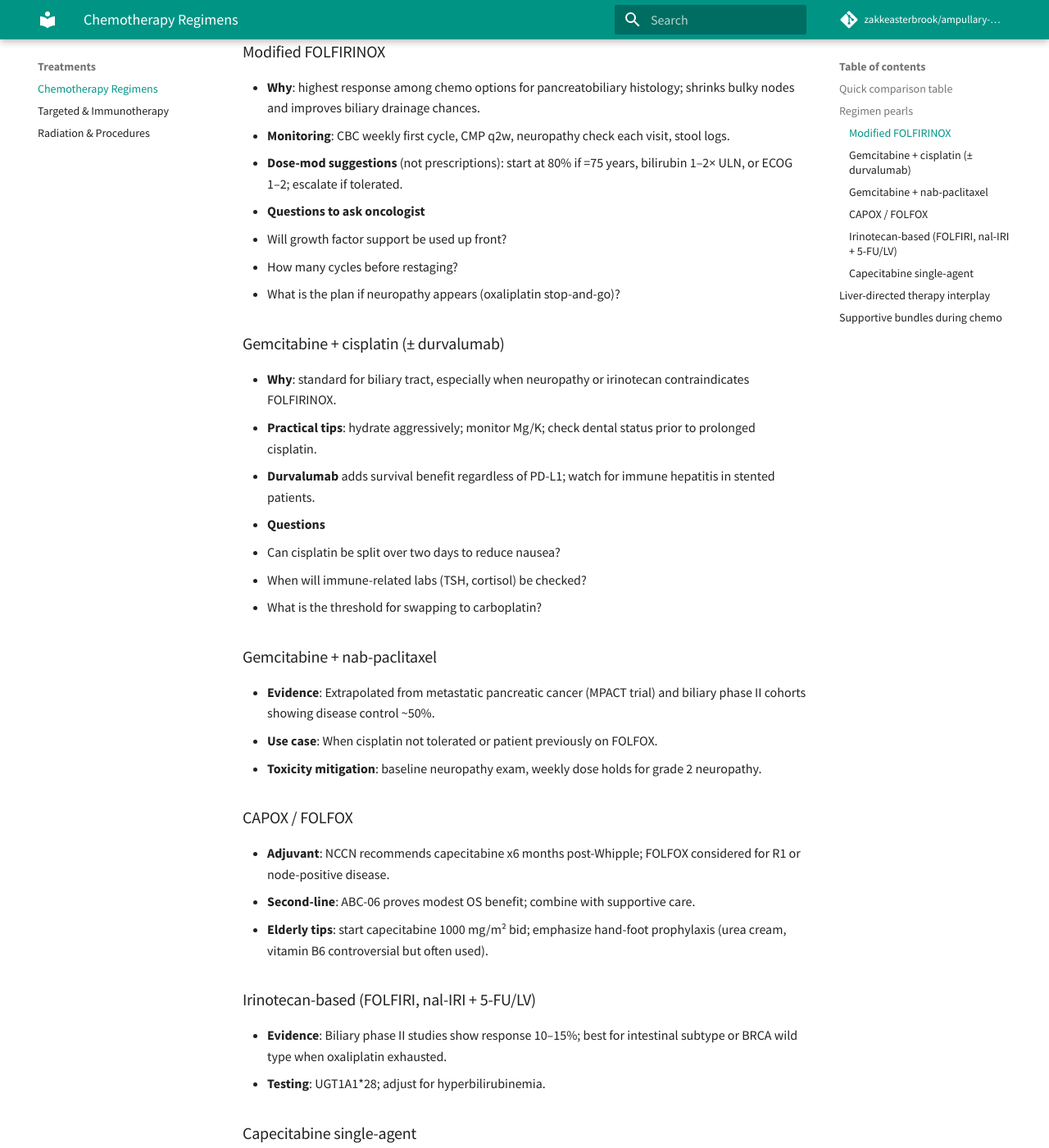
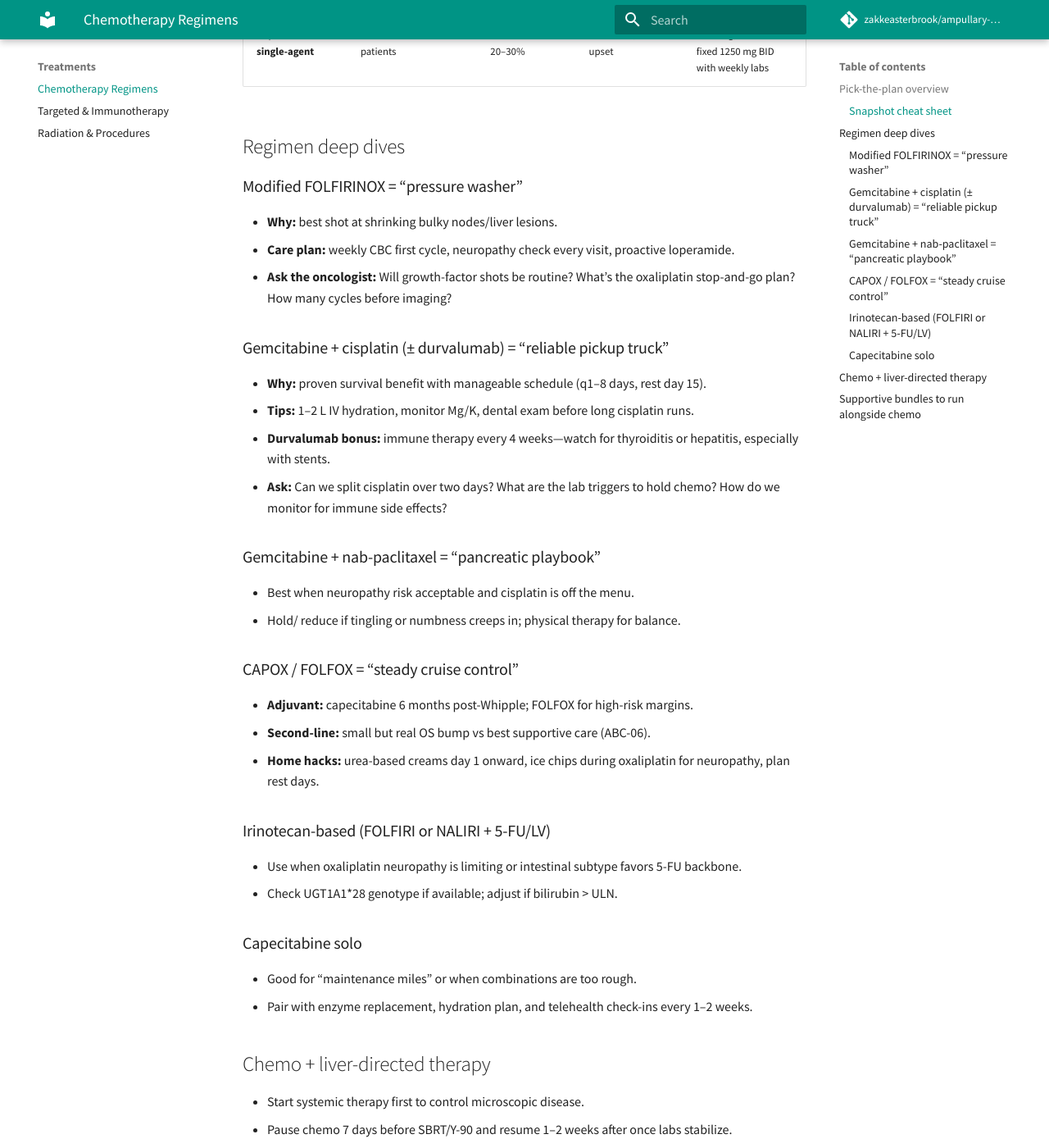
Before and after one commit to zakkeasterbrook/ampullary-duodenal-cancer-research-hub, an MkDocs documentation site: the page built from docs/treatments/chemo.md, in a window 1280 px wide and 1400 px high, scrolled down 1377 px. Shown: the whole window at 82% size. Built offline with MkDocs 1.6.1 and Material for MkDocs 9.7.7, drawn with Linux system fonts in a browser that asks for light colours; comment, search, counter and statistics services are not loaded; some of the changed text lies outside the part shown.

Commit message:
feat: open contributions and plain-language rewrites

```diff
--- a/docs/start-here.md
+++ b/docs/start-here.md
@@ -1,59 +1,65 @@
 # Start Here: Families & Care Partners
 
-**Plain-language summary:** When ampullary or duodenal cancer spreads to the liver or causes biliary blockage, the immediate goals are to keep bile flowing, stabilize nutrition, and choose a systemic therapy that matches subtype, fitness, and patient goals.
+**Plain-language summary:** Think of the body like a plumbing-and-power system. When ampullary or duodenal cancer blocks the bile “pipes” or spreads to the liver “power plant,” the first chores are keeping bile flowing, keeping calories coming in, and choosing medicine that fits the tumor type *and* the person’s strength.
 
 > **Evidence strength:** Guideline — [NCI PDQ Ampullary Cancer Treatment, 2024](https://www.cancer.gov/types/ampullary/hp/ampullary-treatment-pdq)
 
-## First 72 hours checklist
+## First 72 hours: “Stabilize the house” checklist
 
-| Task | Why it matters | Evidence |
-|------|----------------|----------|
-| Verify pathology subtype (intestinal vs pancreatobiliary) plus mismatch repair (MMR) status | Treatment selection and prognosis differ | *Guideline* |
-| Ask whether a biliary stent or drain is needed immediately | Relieves jaundice, lowers infection risk | *Guideline* |
-| Capture baseline labs (CBC, CMP, CA 19-9, CEA) and performance status (ECOG/Karnofsky) | Determines chemotherapy safety | *Guideline* |
-| Request copies of imaging, pathology, and operative notes in digital format | Fast-tracks second opinions and clinical trial pre-screening | *Consensus* |
-| Line up a palliative/supportive care consult | Symptom control improves survival and quality of life | *Randomized evidence* (Temel et al., NEJM 2010)
+- **Confirm the blueprint (pathology + MMR/MSI status).** Different subtypes act more like colorectal vs pancreatic cancer, so the chemo playbook changes. *Guideline level.*
+- **Unclog the drain (stent or external biliary drain).** If bilirubin is rising, get GI/interventional radiology to place/replace a stent before chemo. *Guideline level.*
+- **Document vitals (labs + performance status).** CBC, CMP, CA19-9/CEA, and ECOG/Karnofsky tell the team which regimens are safe. *Guideline level.*
+- **Collect every record digitally.** Imaging, pathology slides, operative notes—having a “go bag” speeds second opinions and clinical trial prescreens. *Consensus.*
+- **Invite palliative/supportive care ASAP.** They manage pain, nausea, and drain issues—the data shows longer survival and better function when they join early. *Randomized evidence (Temel et al.).*
 
-## Explaining the diagnosis
+## Explain-it-like-we’re-new
 
-- **Ampullary carcinoma** starts where the bile duct and pancreatic duct empty into the duodenum. "Pancreatobiliary type" cells resemble pancreatic ductal cells and behave more aggressively than the intestinal subtype.[1](https://pubmed.ncbi.nlm.nih.gov/19641972/)
-- **Duodenal adenocarcinoma** arises slightly farther downstream but is treated similarly when metastatic.[2](https://pubmed.ncbi.nlm.nih.gov/29998046/)
-- **Metastatic** means the disease has traveled—most commonly to the liver, peritoneum, or distant lymph nodes. Systemic therapy becomes the primary treatment.
+- **Ampullary carcinoma** lives where the bile duct and pancreatic duct meet the small intestine. If it’s **pancreatobiliary type**, picture it behaving like pancreatic cancer—faster and stickier. **Intestinal type** behaves closer to colon cancer.
+- **Duodenal adenocarcinoma** is a few inches downstream but, once metastatic, gets treated with the same systemic tools.
+- **Metastatic** simply means it has road-tripped elsewhere (liver, peritoneum, distant nodes), so whole-body therapy is needed.
 
-## Common symptom path
+**Analogy:** If the bile duct is the home’s main sewer line, tumors are tree roots invading the pipe. Stents are the plumber’s temporary inserts that keep things draining while electricians (oncologists) rewire the power grid (systemic therapy).
 
-1. **Biliary obstruction** ? dark urine, pale stools, itching, jaundice.
-2. **Stent or percutaneous drain (PTBD/PTHC)** ? usually needed before chemo; plastic stents clog sooner than metal.
-3. **Weight loss and pancreatic insufficiency** ? pancreatic enzyme capsules (pancrelipase) help fat digestion.[3](https://www.nccn.org/guidelines)
-4. **Abdominal pain or gastric outlet symptoms** ? may require nerve blocks, radiation, or enteral stents.
+## Symptom journey map
 
-## Elderly (79 y/o) considerations
+1. **Biliary obstruction** → dark urine, pale stools, itchy skin. Watch labs and call GI early.
+2. **Stent or drain placement** → plastic = temporary, metal = longer lasting but usually placed once bilirubin is down.
+3. **Pancreatic enzyme loss** → steatorrhea and weight loss. Enzyme capsules (Creon/Zenpep) act like dishwasher soap, breaking down fat so calories count.
+4. **Pain or stomach blockage** → celiac plexus blocks, antiemetics, or stents can turn the volume down.
 
-- Request a **geriatric assessment** (cognition, falls, polypharmacy) before chemotherapy. *Guideline: ASCO 2020 Older Adults Oncology.*
-- Dose-modified regimens (e.g., 80% FOLFIRINOX, CAPOX q3w, gemcitabine alone) can still provide disease control with fewer hospitalizations.[4](https://pubmed.ncbi.nlm.nih.gov/31194228/)
-- Clarify code status, advance directives, and priorities (symptom relief vs tumor shrinkage) early.
+## For older adults (e.g., 79-year-old lens)
 
-## What to ask at the first oncology visit
+- Ask for a **geriatric assessment** (balance, memory, meds) before chemo. *ASCO guideline.*
+- “Dial-down” regimens (80% FOLFIRINOX, CAPOX q3w, gemcitabine alone) still slow disease with fewer ER visits.[4](https://pubmed.ncbi.nlm.nih.gov/31194228/)
+- Have the “goals talk” early: Is comfort, longevity, or a mix the top priority? Capture it in the chart.
 
-1. What **stage** is the cancer and which imaging confirms it?
-2. Has the pathology been reviewed by a tertiary center?
-3. Which **actionable biomarkers** have been or will be tested?
-4. What are the **top two chemotherapy options** for my situation, and what data supports them?
-5. How will side effects be managed (antiemetics, neuropathy monitoring, growth factors)?
-6. When should we call the clinic or go to the ER (fever, drain blockage, uncontrolled pain)?
-7. Who coordinates **palliative care, nutrition, and physical therapy** locally?
+## Questions for the first oncology visit
 
-## Family roles that matter most
+1. What stage are we, and what imaging proves it?
+2. Has a tertiary center reviewed the pathology slides?
+3. Which biomarkers (MMR/MSI, HER2, KRAS, BRCA, etc.) are pending or completed?
+4. What are the top two regimen choices for *this* subtype + performance status, and what outcomes do they offer?
+5. What side-effect rescue meds are pre-prescribed (antiemetics, neuropathy plans, pancreatic enzymes)?
+6. Exact “call-us-now” triggers (temp ≥100.4°F, drain stops, uncontrolled pain)?
+7. Who coordinates nutrition, PT/OT, and palliative care locally?
 
-- **Documentation lead:** organizes imaging discs, pathology PDFs, medication list.
-- **Symptom tracker:** logs pain, stools, temperature, and drain output.
-- **Insurance/benefits lead:** handles prior authorizations and out-of-network approvals.
-- **Advocate for second opinions:** major centers (Johns Hopkins, MD Anderson, Mayo, Memorial Sloan Kettering) accept virtual reviews if records are complete.
+## Family/caregiver roles
 
-## When emergencies happen
+- **Chief organizer:** keeps a shared drive with imaging, pathology PDFs, med list, and insurance cards.
+- **Data logger:** tracks weight, drain output, stools, pain scores (spreadsheet or notebook).
+- **Insurance warrior:** handles prior auths, travel claims, and grant applications.
+- **Second-opinion scout:** emails major centers (Hopkins, Mayo, MSK, MD Anderson) with the complete “go bag.”
 
-- **Cholangitis** (infection of the bile ducts) presents with fever, chills, and right upper quadrant pain—*call 911*.
-- **Stent occlusion** ? jaundice or itching returning; contact the gastroenterologist immediately for ERCP or interventional radiology exchange.
-- **New confusion or weakness** in an elderly patient on opioids or chemotherapy may signal dehydration, infection, or medication toxicity.
+## Emergency cheat sheet
 
-You are not alone—move to [Real-World Experiences](real-world.md) for lived insights and vetted forums.
+- **Cholangitis** = fever + chills + belly pain → ER immediately.
+- **Stent clog** = jaundice or itching returns → call GI/IR; don’t wait for routine follow-up.
+- **Sudden confusion/weakness** on chemo or opioids → check for dehydration, infection, med mix-ups, then escalate.
+
+## Where to go next
+
+- [Real-World Experiences](real-world.md) for vetted caregiver stories.
+- [Practical Playbook](practical-playbook.md) for week-by-week scripts.
+- [Community hub](community/README.md) if you want to drop your own lessons or research.
+
+You’re building a rapid-response team. Every small system you set up now buys time, clarity, and options later.
--- a/docs/treatments/chemo.md
+++ b/docs/treatments/chemo.md
@@ -6,70 +6,69 @@
 > - FOLFOX second-line — [Lamarca et al., *Lancet Oncol.* 2021 (ABC-06)](https://pubmed.ncbi.nlm.nih.gov/33979517/)
 > - CAPOX/FOLFOX adjuvant data extrapolated from [ESPAC-3](https://pubmed.ncbi.nlm.nih.gov/22382232/) and NCCN consensus
 
-## Quick comparison table
+## Pick-the-plan overview
 
-| Regimen | Typical use | ORR / PFS / OS | Key toxicities | Older adult adjustments |
-|---------|-------------|----------------|----------------|-------------------------|
-| **Modified FOLFIRINOX** (oxaliplatin 85 mg/m², irinotecan 150 mg/m², infusional 5-FU 2400 mg/m²) | Fit patients, pancreatobiliary subtype | ORR 31–45%; median PFS 6.6 mo; OS 15 mo | Neutropenia, diarrhea, neuropathy, fatigue | Drop bolus 5-FU; start at 80% doses; G-CSF prophylaxis; check UGT1A1*28 |
-| **Gemcitabine + cisplatin** | Standard for biliary tract; durable if bilirubin controlled | ORR 26%; OS 11.7 mo | Nephrotoxicity, tinnitus, fatigue | Use split-dose cisplatin (day 1 & 8, 25 mg/m²) or substitute carboplatin if CrCl <50 |
-| **Gemcitabine + cisplatin + durvalumab** | TOPAZ-1 regimen; consider regardless of PD-L1 | OS 12.9 mo (HR 0.80) | Adds immune-related AEs (thyroiditis, hepatitis) | Monitor for autoimmune flares; treat-grade =2 toxicity with steroids |
-| **Gemcitabine + nab-paclitaxel** | Alternative frontline for pancreatic-like biology | ORR 23%; OS 8.5–11 mo | Neuropathy, myelosuppression | Reduce nab-paclitaxel to 100 mg/m² when baseline neuropathy |
-| **CAPOX / FOLFOX** | Adjuvant after R0/R1 or second-line metastatic | ABC-06: OS 6.2 vs 5.3 mo vs BSC | Neuropathy, mucositis | Capecitabine 1000 mg/m² bid days 1–14 q21d for age =75 |
-| **NALIRI + 5-FU/LV (NAPOLI-style)** | Third line when oxaliplatin exhausted | Disease control ~35% | Diarrhea, fatigue | Start at 60–80% if bilirubin >ULN |
-| **Capecitabine monotherapy** | Frail patients, maintenance, adjuvant intestinal subtype | Disease control 20–30% | Hand-foot syndrome, diarrhea | Use 1000 mg/m² bid or 1250 mg total BID with weekly labs |
+Think of chemo regimens as toolkits with different horsepower:
 
-## Regimen pearls
+1. **Modified FOLFIRINOX** – the turbo engine for fit patients or clearly pancreatobiliary biology.
+2. **Gemcitabine + cisplatin (± durvalumab)** – the workhorse for most biliary cancers, especially when neuropathy is a concern.
+3. **Gemcitabine + nab-paclitaxel** – backup drivetrain when cisplatin is off the table.
+4. **CAPOX/FOLFOX** – maintenance/adjuvant or second-line “electric motor” that runs steadier but slightly slower.
+5. **Irinotecan-based options (FOLFIRI, NALIRI+5-FU/LV)** – late-line gears when oxaliplatin has maxed out.
+6. **Capecitabine alone** – eco-mode for frail folks or maintenance.
 
-### Modified FOLFIRINOX
+### Snapshot cheat sheet
 
-- **Why**: highest response among chemo options for pancreatobiliary histology; shrinks bulky nodes and improves biliary drainage chances.
-- **Monitoring**: CBC weekly first cycle, CMP q2w, neuropathy check each visit, stool logs.
-- **Dose-mod suggestions** (not prescriptions): start at 80% if =75 years, bilirubin 1–2× ULN, or ECOG 1–2; escalate if tolerated.
-- **Questions to ask oncologist**
-  - Will growth factor support be used up front?
-  - How many cycles before restaging?
-  - What is the plan if neuropathy appears (oxaliplatin stop-and-go)?
+| Regimen | Best fit | Key numbers | Plain-language toxicities | Elderly tweaks |
+|---------|----------|-------------|---------------------------|----------------|
+| **Modified FOLFIRINOX** | Strong performance status, pancreatobiliary subtype | ORR 31–45%, PFS ~6.6 mo, OS ~15 mo | WBC drops, diarrhea, numb fingers | Start at 80%, drop bolus 5-FU, consider G-CSF |
+| **Gemcitabine + cisplatin** | Default for biliary/ampullary when bilirubin under control | ORR 26%, OS 11.7 mo | Kidney strain, ringing ears, fatigue | Split cisplatin (day 1 & 8) or swap to carboplatin if CrCl <50 |
+| **Gemcitabine + cisplatin + durvalumab** | Same as above but adds immune boost | OS 12.9 mo (HR 0.80) | Same chemo risks + thyroid/liver inflammation | Check thyroid/cortisol labs q6–8 wks |
+| **Gemcitabine + nab-paclitaxel** | When cisplatin can’t be used or neuropathy already present | ORR ~23%, OS 8.5–11 mo | Neuropathy, low counts | Start nab-paclitaxel 100 mg/m² if baseline neuropathy |
+| **CAPOX / FOLFOX** | Adjuvant post-surgery or second-line metastatic | ABC-06 OS 6.2 vs 5.3 mo vs BSC | Hand-foot, neuropathy, mouth sores | Capecitabine 1000 mg/m² bid for age ≥75 |
+| **NALIRI + 5-FU/LV** | Third line when oxaliplatin spent | Disease control ~35% | Diarrhea, fatigue | 60–80% start if bilirubin high |
+| **Capecitabine single-agent** | Maintenance or frail patients | Disease control 20–30% | Hand-foot, GI upset | 1000 mg/m² bid or fixed 1250 mg BID with weekly labs |
 
-### Gemcitabine + cisplatin (± durvalumab)
+## Regimen deep dives
 
-- **Why**: standard for biliary tract, especially when neuropathy or irinotecan contraindicates FOLFIRINOX.
-- **Practical tips**: hydrate aggressively; monitor Mg/K; check dental status prior to prolonged cisplatin.
-- **Durvalumab** adds survival benefit regardless of PD-L1; watch for immune hepatitis in stented patients.
-- **Questions**
-  - Can cisplatin be split over two days to reduce nausea?
-  - When will immune-related labs (TSH, cortisol) be checked?
-  - What is the threshold for swapping to carboplatin?
+### Modified FOLFIRINOX = “pressure washer”
+- **Why:** best shot at shrinking bulky nodes/liver lesions.
+- **Care plan:** weekly CBC first cycle, neuropathy check every visit, proactive loperamide.
+- **Ask the oncologist:** Will growth-factor shots be routine? What’s the oxaliplatin stop-and-go plan? How many cycles before imaging?
 
-### Gemcitabine + nab-paclitaxel
+### Gemcitabine + cisplatin (± durvalumab) = “reliable pickup truck”
+- **Why:** proven survival benefit with manageable schedule (q1–8 days, rest day 15).
+- **Tips:** 1–2 L IV hydration, monitor Mg/K, dental exam before long cisplatin runs.
+- **Durvalumab bonus:** immune therapy every 4 weeks—watch for thyroiditis or hepatitis, especially with stents.
+- **Ask:** Can we split cisplatin over two days? What are the lab triggers to hold chemo? How do we monitor for immune side effects?
 
-- **Evidence**: Extrapolated from metastatic pancreatic cancer (MPACT trial) and biliary phase II cohorts showing disease control ~50%.
-- **Use case**: When cisplatin not tolerated or patient previously on FOLFOX.
-- **Toxicity mitigation**: baseline neuropathy exam, weekly dose holds for grade 2 neuropathy.
+### Gemcitabine + nab-paclitaxel = “pancreatic playbook”
+- Best when neuropathy risk acceptable and cisplatin is off the menu.
+- Hold/ reduce if tingling or numbness creeps in; physical therapy for balance.
 
-### CAPOX / FOLFOX
+### CAPOX / FOLFOX = “steady cruise control”
+- **Adjuvant:** capecitabine 6 months post-Whipple; FOLFOX for high-risk margins.
+- **Second-line:** small but real OS bump vs best supportive care (ABC-06).
+- **Home hacks:** urea-based creams day 1 onward, ice chips during oxaliplatin for neuropathy, plan rest days.
 
-- **Adjuvant**: NCCN recommends capecitabine x6 months post-Whipple; FOLFOX considered for R1 or node-positive disease.
-- **Second-line**: ABC-06 proves modest OS benefit; combine with supportive care.
-- **Elderly tips**: start capecitabine 1000 mg/m² bid; emphasize hand-foot prophylaxis (urea cream, vitamin B6 controversial but often used).
+### Irinotecan-based (FOLFIRI or NALIRI + 5-FU/LV)
+- Use when oxaliplatin neuropathy is limiting or intestinal subtype favors 5-FU backbone.
+- Check UGT1A1*28 genotype if available; adjust if bilirubin > ULN.
 
-### Irinotecan-based (FOLFIRI, nal-IRI + 5-FU/LV)
+### Capecitabine solo
+- Good for “maintenance miles” or when combinations are too rough.
+- Pair with enzyme replacement, hydration plan, and telehealth check-ins every 1–2 weeks.
 
-- **Evidence**: Biliary phase II studies show response 10–15%; best for intestinal subtype or BRCA wild type when oxaliplatin exhausted.
-- **Testing**: UGT1A1*28; adjust for hyperbilirubinemia.
+## Chemo + liver-directed therapy
 
-### Capecitabine single-agent
+- Start systemic therapy first to control microscopic disease.
+- Pause chemo 7 days before SBRT/Y-90 and resume 1–2 weeks after once labs stabilize.
 
-- **Role**: Maintenance or when combination chemo intolerable.
-- **Practical**: pair with pancreatic enzymes and loperamide instructions; schedule telehealth toxicity reviews.
+## Supportive bundles to run alongside chemo
 
-## Liver-directed therapy interplay
+- **Pancreatic enzymes:** 25,000–40,000 lipase units with meals so calories stick.[3](https://www.nccn.org/guidelines)
+- **Pruritus stack:** cholestyramine + hydroxyzine + cooling lotions for stent itch.
+- **Vaccines:** annual flu, COVID booster, pneumococcal per CDC since chemo blunts immunity.
+- **Neuropathy toolkit:** B6-free moisturizers, gentle stretching, referral to PT/OT if gait changes.
 
-Systemic therapy should start before or alongside SBRT/Y-90. Hold chemotherapy 1 week before SBRT and resume 1–2 weeks after if bilirubin stable.
-
-## Supportive bundles during chemo
-
-- **Enzyme replacement** (pancrelipase 25,000–40,000 units with meals) reduces steatorrhea.[3](https://www.nccn.org/guidelines)
-- **Antipruritic regimen**: cholestyramine + hydroxyzine + topical menthol for stent-related itching.
-- **Vaccinations**: influenza annually, pneumococcal as per CDC, COVID booster.
-
-Refer to [Targeted & Immunotherapy](targeted-immunotherapy.md) for biomarker-driven options.
+Need biomarker-driven ideas? Head to [Targeted & Immunotherapy](targeted-immunotherapy.md) next.
```
Also changed, not shown: CODE_OF_CONDUCT.md (added, +31 -0 lines), CONTRIBUTING.md (added, +73 -0 lines), README.md (added, +31 -0 lines), docs/AGENT_PLAYBOOK.md (added, +69 -0 lines), docs/community/README.md (added, +44 -0 lines), docs/community/templates/playbook.md (added, +26 -0 lines), docs/community/templates/research.md (added, +28 -0 lines), docs/community/templates/story.md (added, +28 -0 lines), docs/diagnosis.md (+38 -42 lines), docs/index.md (+7 -1 lines), 4 other files.
